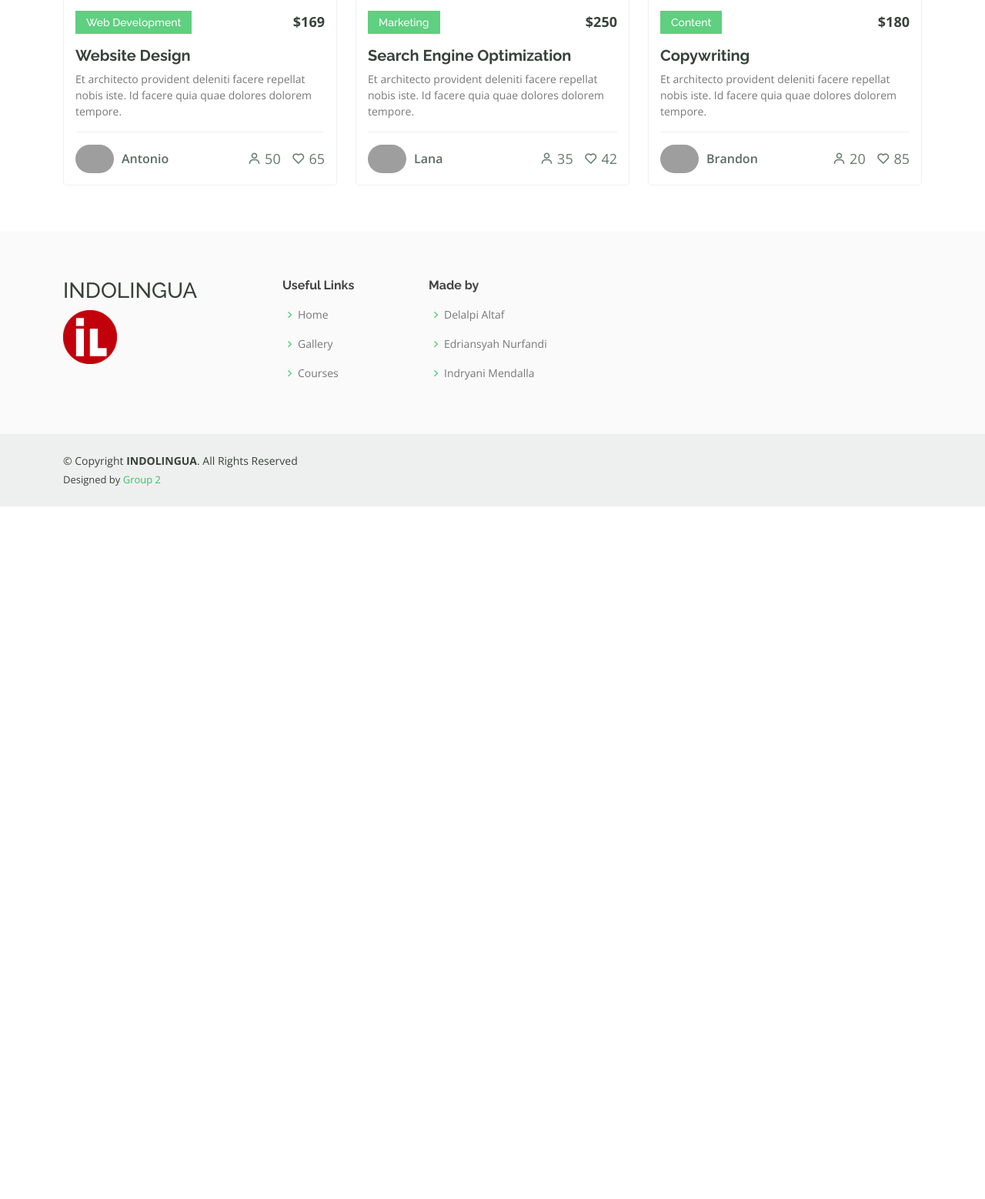
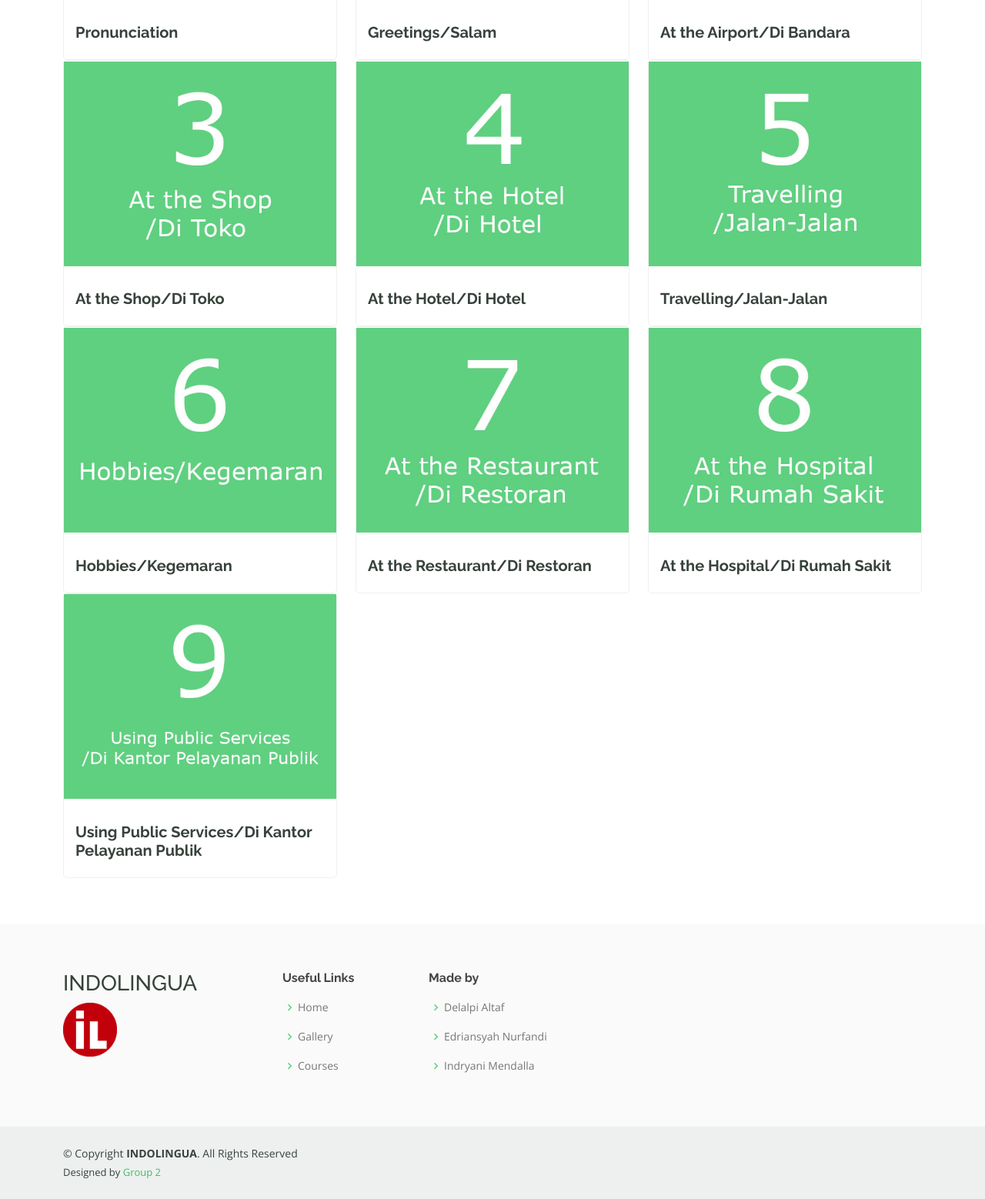
Before and after one commit to Delalpi07/FinalProjectGroup5, a Flask app: template templates/admin_courses.html in a window 1280 px wide. Shown: the part 507-2065 px from the top of the page at 77% size. Before the commit the page ends 1165 px from the top, so only its background shows below. Run offline with Flask 3, Linux system fonts and the light colour scheme; the template is opened without the code that fills it, so the values that code supplies are empty; some libraries are stand-ins or nearby versions; grey boxes are pictures that could not be loaded.

Commit message:
tambahin route buat admin_courses

```diff
--- a/app.py
+++ b/app.py
@@ -118,8 +118,8 @@ def about():
 
     return "Akses ditolak. Silakan login sebagai pengguna."
 
-@app.route('/admin')
-def admin():
+@app.route('/admin_courses')
+def admin_courses():
     if 'user_id' not in session:
         return redirect('/login')
 
@@ -127,12 +127,12 @@ def admin():
     user = admin_collection.find_one({'_id': user_id})
 
     if user:
-       return render_template('/admin.html', user=user)
+       return render_template('/admin_courses.html', user=user)
 
     return "Akses ditolak. Silakan login sebagai admin."
 
-@app.route('/admin2')
-def admin2():
+@app.route('/admin_about')
+def admin_about():
     if 'user_id' not in session:
         return redirect('/login')
 
@@ -140,7 +140,7 @@ def admin2():
     user = admin_collection.find_one({'_id': user_id})
 
     if user:
-       return render_template('/admin2.html', user=user)
+       return render_template('/admin_about.html', user=user)
 
     return "Akses ditolak. Silakan login sebagai admin."
 
--- a/templates/admin_courses.html
+++ b/templates/admin_courses.html
@@ -50,15 +50,12 @@
 
       <nav id="navbar" class="navbar order-last order-lg-0">
         <ul>
-          <li><a href="/">Home</a></li>
-          <li><a href="/about">About</a></li>
-          <li><a class="active" href="/courses">Courses</a></li>
+          <li><a href="/admin_dashboard">Home</a></li>
+          <li><a href="/admin_about">About</a></li>
+          <li><a class="active" href="/admin_courses">Courses</a></li>
         </ul>
         <i class="bi bi-list mobile-nav-toggle"></i>
       </nav><!-- .navbar -->
-
-      <a href="/courses" class="get-started-btn">Get Started</a>
-
     </div>
   </header><!-- End Header -->
 
@@ -74,87 +71,119 @@
     <!-- ======= Courses Section ======= -->
     <section id="courses" class="courses">
       <div class="container" data-aos="fade-up">
-
         <div class="row" data-aos="zoom-in" data-aos-delay="100">
 
-          <div class="col-lg-4 col-md-6 d-flex align-items-stretch">
+           <div class="col-lg-4 col-md-6 d-flex align-items-stretch mt-4 mt-md-0">
             <div class="course-item">
-              <img src="/static/img/course-1.jpg" class="img-fluid" alt="...">
+              <img src="/static/img/courses_0.jpg" class="img-fluid" alt="...">
               <div class="course-content">
                 <div class="d-flex justify-content-between align-items-center mb-3">
-                  <h4>Web Development</h4>
-                  <p class="price">$169</p>
                 </div>
+                <h3><a href="{{ url_for('course0') }}">Pronunciation</a></h3>
+              </div>
+            </div>
+          </div> <!-- End Course Item-->
 
-                <h3><a href="/course-details">Website Design</a></h3>
-                <p>Et architecto provident deleniti facere repellat nobis iste. Id facere quia quae dolores dolorem tempore.</p>
-                <div class="trainer d-flex justify-content-between align-items-center">
-                  <div class="trainer-profile d-flex align-items-center">
-                    <img src="/static/img/trainers/trainer-1.jpg" class="img-fluid" alt="">
-                    <span>Antonio</span>
-                  </div>
-                  <div class="trainer-rank d-flex align-items-center">
-                    <i class="bx bx-user"></i>&nbsp;50
-                    &nbsp;&nbsp;
-                    <i class="bx bx-heart"></i>&nbsp;65
-                  </div>
+          <!-- ======= Courses Section ======= -->
+          <div class="col-lg-4 col-md-6 d-flex align-items-stretch mt-4 mt-md-0">
+            <div class="course-item">
+              <img src="/static/img/courses_1.jpg" class="img-fluid" alt="...">
+              <div class="course-content">
+                <div class="d-flex justify-content-between align-items-center mb-3">
                 </div>
+                <h3><a href="{{ url_for('course1') }}">Greetings/Salam </a></h3>
+              </div>
+            </div>
+          </div> <!-- End Course Item-->
+
+
+          <div class="col-lg-4 col-md-6 d-flex align-items-stretch mt-4 mt-md-0">
+            <div class="course-item">
+              <img src="/static/img/courses_2.jpg" class="img-fluid" alt="...">
+              <div class="course-content">
+                <div class="d-flex justify-content-between align-items-center mb-3">
+                </div>
+                <h3><a href="{{ url_for('course2') }}">At the Airport/Di Bandara </a></h3>
               </div>
             </div>
           </div> <!-- End Course Item-->
 
           <div class="col-lg-4 col-md-6 d-flex align-items-stretch mt-4 mt-md-0">
             <div class="course-item">
-              <img src="/static/img/course-2.jpg" class="img-fluid" alt="...">
+              <img src="/static/img/courses_3.jpg" class="img-fluid" alt="...">
               <div class="course-content">
                 <div class="d-flex justify-content-between align-items-center mb-3">
-                  <h4>Marketing</h4>
-                  <p class="price">$250</p>
                 </div>
-
-                <h3><a href="course-details.html">Search Engine Optimization</a></h3>
-                <p>Et architecto provident deleniti facere repellat nobis iste. Id facere quia quae dolores dolorem tempore.</p>
-                <div class="trainer d-flex justify-content-between align-items-center">
-                  <div class="trainer-profile d-flex align-items-center">
-                    <img src="/static/img/trainers/trainer-2.jpg" class="img-fluid" alt="">
-                    <span>Lana</span>
-                  </div>
-                  <div class="trainer-rank d-flex align-items-center">
-                    <i class="bx bx-user"></i>&nbsp;35
-                    &nbsp;&nbsp;
-                    <i class="bx bx-heart"></i>&nbsp;42
-                  </div>
-                </div>
+                <h3><a href="{{ url_for('course3') }}">At the Shop/Di Toko </a></h3>
               </div>
             </div>
           </div> <!-- End Course Item-->
 
-          <div class="col-lg-4 col-md-6 d-flex align-items-stretch mt-4 mt-lg-0">
+          <div class="col-lg-4 col-md-6 d-flex align-items-stretch mt-4 mt-md-0">
             <div class="course-item">
-              <img src="/static/img/course-3.jpg" class="img-fluid" alt="...">
+              <img src="/static/img/courses_4.jpg" class="img-fluid" alt="...">
               <div class="course-content">
                 <div class="d-flex justify-content-between align-items-center mb-3">
-                  <h4>Content</h4>
-                  <p class="price">$180</p>
                 </div>
-
-                <h3><a href="course-details.html">Copywriting</a></h3>
-                <p>Et architecto provident deleniti facere repellat nobis iste. Id facere quia quae dolores dolorem tempore.</p>
-                <div class="trainer d-flex justify-content-between align-items-center">
-                  <div class="trainer-profile d-flex align-items-center">
-                    <img src="/static/img/trainers/trainer-3.jpg" class="img-fluid" alt="">
-                    <span>Brandon</span>
-                  </div>
-                  <div class="trainer-rank d-flex align-items-center">
-                    <i class="bx bx-user"></i>&nbsp;20
-                    &nbsp;&nbsp;
-                    <i class="bx bx-heart"></i>&nbsp;85
-                  </div>
-                </div>
+                <h3><a href="{{ url_for('course4') }}">At the Hotel/Di Hotel </a></h3>
               </div>
             </div>
           </div> <!-- End Course Item-->
 
+          <div class="col-lg-4 col-md-6 d-flex align-items-stretch mt-4 mt-md-0">
+            <div class="course-item">
+              <img src="/static/img/courses_5.jpg" class="img-fluid" alt="...">
+              <div class="course-content">
+                <div class="d-flex justify-content-between align-items-center mb-3">
+                </div>
+                <h3><a href="{{ url_for('course5') }}">Travelling/Jalan-Jalan </a></h3>
+              </div>
+            </div>
+          </div> <!-- End Course Item-->
+
+          <div class="col-lg-4 col-md-6 d-flex align-items-stretch mt-4 mt-md-0">
+            <div class="course-item">
+              <img src="/static/img/courses_6.jpg" class="img-fluid" alt="...">
+              <div class="course-content">
+                <div class="d-flex justify-content-between align-items-center mb-3">
+                </div>
+                <h3><a href="{{ url_for('course6') }}">Hobbies/Kegemaran </a></h3>
+              </div>
+            </div>
+          </div> <!-- End Course Item-->
+
+          <div class="col-lg-4 col-md-6 d-flex align-items-stretch mt-4 mt-md-0">
+            <div class="course-item">
+              <img src="/static/img/courses_7.jpg" class="img-fluid" alt="...">
+              <div class="course-content">
+                <div class="d-flex justify-content-between align-items-center mb-3">
+                </div>
+                <h3><a href="{{ url_for('course7') }}">At the Restaurant/Di Restoran </a></h3>
+              </div>
+            </div>
+          </div> <!-- End Course Item-->
+
+          <div class="col-lg-4 col-md-6 d-flex align-items-stretch mt-4 mt-md-0">
+            <div class="course-item">
+              <img src="/static/img/courses_8.jpg" class="img-fluid" alt="...">
+              <div class="course-content">
+                <div class="d-flex justify-content-between align-items-center mb-3">
+                </div>
+                <h3><a href="{{ url_for('course8') }}">At the Hospital/Di Rumah Sakit</a></h3>
+              </div>
+            </div>
+          </div> <!-- End Course Item-->
+
+          <div class="col-lg-4 col-md-6 d-flex align-items-stretch mt-4 mt-md-0">
+            <div class="course-item">
+              <img src="/static/img/courses_9.jpg" class="img-fluid" alt="...">
+              <div class="course-content">
+                <div class="d-flex justify-content-between align-items-center mb-3">
+                </div>
+                <h3><a href="{{ url_for('course9') }}">Using Public Services/Di Kantor Pelayanan Publik</a></h3>
+              </div>
+            </div>
+          </div> <!-- End Course Item-->
         </div>
 
       </div>
```
Also changed, not shown: templates/admin_about.html (+161 -0 lines), templates/admin_dashboard.html (+2 -5 lines), templates/course0.html (+5 -7 lines), templates/course1.html (+5 -8 lines), templates/course2.html (+4 -7 lines), templates/course3.html (+4 -7 lines), templates/course4.html (+4 -7 lines), templates/course5.html (+4 -7 lines), templates/course6.html (+4 -7 lines), templates/course7.html (+4 -7 lines), templates/course8.html (+4 -7 lines), templates/course9.html (+4 -7 lines).
